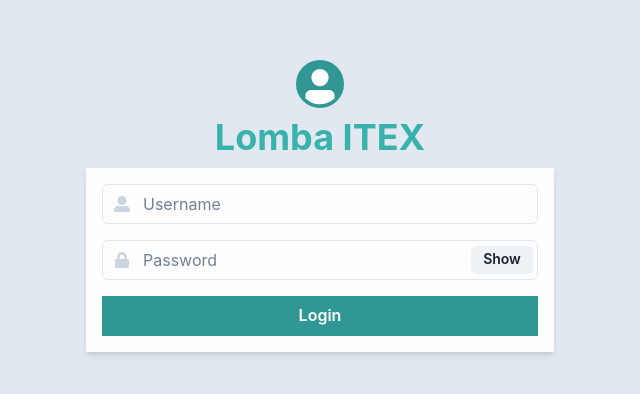
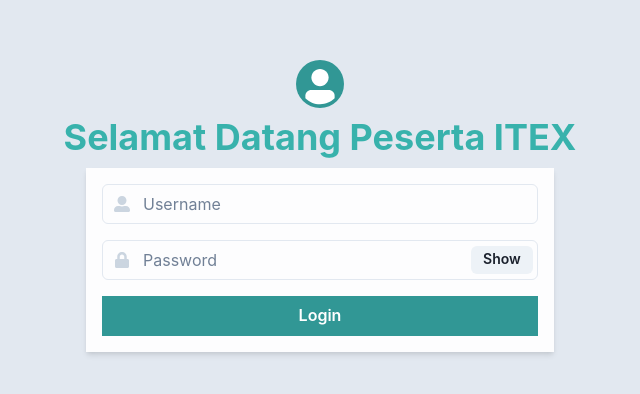
Before and after one commit to Frasydi/itexProgramQuestion, a React (Vite) app in the folder soalfe/: page /login in a window 1280 px wide. Shown: the part 190-584 px from the top of the page, without its empty margins (320-960 px from the left). Built offline with nearby package versions, Linux system fonts and the light colour scheme; no server answers.

Commit message:
fix something

```diff
--- a/soalfe/src/page/login.tsx
+++ b/soalfe/src/page/login.tsx
@@ -64,7 +64,7 @@ const Login = () => {
         alignItems="center"
       >
         <Avatar bg="teal.500" />
-        <Heading color="teal.400">Lomba ITEX</Heading>
+        <Heading color="teal.400">Selamat Datang Peserta ITEX</Heading>
         <Box minW={{ base: "90%", md: "468px" }}>
           <form onSubmit={(ev) => {
             ev.preventDefault()
```
